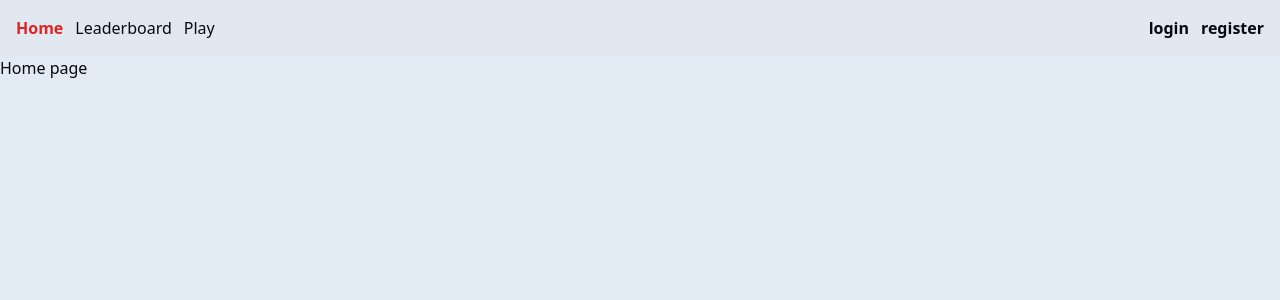
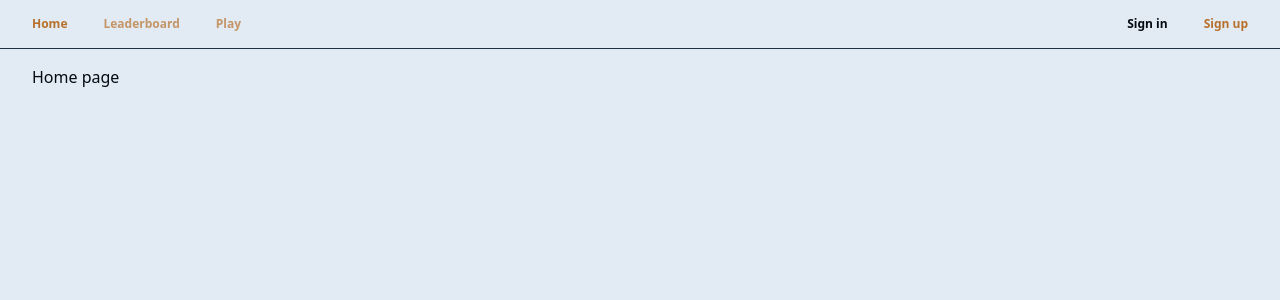
Before and after one commit to wvovaw/the-button, a React (Vite) app: page / in a window 1280 px wide. Shown: the top 300 px of the page. Built offline with nearby package versions, Linux system fonts and the light colour scheme; no server answers; a web font is replaced by a local one.

Commit message:
Change Navbar

```diff
--- a/package.json
+++ b/package.json
@@ -42,7 +42,6 @@
     "zod": "^3.22.4"
   },
   "devDependencies": {
-    "@tailwindcss/forms": "^0.5.6",
     "@types/node": "^20.8.2",
     "@types/react": "^18.2.15",
     "@types/react-dom": "^18.2.7",
@@ -50,6 +49,7 @@
     "@typescript-eslint/parser": "^6.0.0",
     "@vitejs/plugin-react-swc": "^3.3.2",
     "autoprefixer": "^10.4.16",
+    "class-variance-authority": "^0.7.0",
     "eslint": "^8.51.0",
     "eslint-config-prettier": "^9.0.0",
     "eslint-import-resolver-typescript": "^3.6.1",
@@ -61,7 +61,9 @@
     "postcss": "^8.4.31",
     "prettier": "^3.0.3",
     "prettier-plugin-tailwindcss": "^0.5.5",
+    "tailwind-merge": "^1.14.0",
     "tailwindcss": "^3.3.3",
+    "tailwindcss-animate": "^1.0.7",
     "typescript": "^5.0.2",
     "vite": "^4.4.5",
     "vite-plugin-eslint": "^1.8.1"
--- a/src/layouts/BaseLayout.tsx
+++ b/src/layouts/BaseLayout.tsx
@@ -1,11 +1,11 @@
 import { Outlet } from "react-router-dom";
-import Navigation from "@/modules/Navigation";
+import Navbar from "../modules/Navbar";
 
 export function BaseLayout() {
   return (
     <>
-      <Navigation />
-      <main>
+      <Navbar />
+      <main className="container mt-4">
         <Outlet />
       </main>
     </>
--- /dev/null
+++ b/src/modules/Navbar/components/Link.tsx
@@ -0,0 +1,30 @@
+import { NavigationMenuLink, navigationMenuTriggerStyle } from "@/components/ui/NavigationMenu";
+import { Link, useMatch } from "react-router-dom";
+import { type ReactNode } from "react";
+import { cn } from "@/lib/utils";
+import { Button } from "@/components/ui/Button";
+
+interface NavbarLinkProps {
+  children: ReactNode;
+  className?: string;
+  to: string;
+}
+export function NavbarLink({ children, className, to, ...rest }: NavbarLinkProps) {
+  const match = useMatch(to);
+  return (
+    <Button variant="link" className={cn("text-base font-semibold hover:no-underline", className)} asChild>
+      <NavigationMenuLink
+        {...rest}
+        className={cn(
+          navigationMenuTriggerStyle(),
+          "text-primary/70 hover:bg-transparent hover:text-primary focus:bg-transparent focus:text-primary data-[active]:bg-transparent data-[active]:text-primary",
+          className,
+        )}
+        active={!!match}
+        asChild
+      >
+        <Link to={to}>{children}</Link>
+      </NavigationMenuLink>
+    </Button>
+  );
+}
--- /dev/null
+++ b/src/modules/Navbar/index.tsx
@@ -0,0 +1,89 @@
+import { useAuth } from "@/hooks/useAuth";
+import { useNavigate } from "react-router-dom";
+import {
+  NavigationMenu,
+  NavigationMenuContent,
+  NavigationMenuItem,
+  NavigationMenuList,
+} from "@/components/ui/NavigationMenu";
+import { NavbarLink } from "./components/Link";
+import {
+  DropdownMenu,
+  DropdownMenuItem,
+  DropdownMenuContent,
+  DropdownMenuTrigger,
+  DropdownMenuSeparator,
+} from "@/components/ui/DropdownMenu";
+import { ChevronDown, LogOut, SettingsIcon } from "lucide-react";
+
+export default function Navbar() {
+  return (
+    <NavigationMenu className="max-w-full justify-between border-b border-border px-4 py-1">
+      <NavigationMenuList>
+        <NavigationMenuItem>
+          <NavbarLink to="/">Home</NavbarLink>
+        </NavigationMenuItem>
+
+        <NavigationMenuItem>
+          <NavbarLink to="/leaderboard">Leaderboard</NavbarLink>
+        </NavigationMenuItem>
+
+        <NavigationMenuItem>
+          <NavbarLink to="/play">Play</NavbarLink>
+        </NavigationMenuItem>
+      </NavigationMenuList>
+      <UsernameOrLogin className="" />
+    </NavigationMenu>
+  );
+}
+
+function UsernameOrLogin({ className }: { className: string }) {
+  const authCtx = useAuth();
+  const navigate = useNavigate();
+  if (authCtx?.user?.accessToken)
+    return (
+      <NavigationMenuList className={className}>
+        <NavigationMenuItem>
+          <DropdownMenu>
+            <DropdownMenuTrigger className="group flex items-center my-2 text-foreground">
+                <span className="text-base font-normal">{authCtx?.user?.name}</span>
+                <ChevronDown
+                  className="relative top-[1px] ml-1 h-3 w-3 transition-transform duration-200 group-data-[state=open]:rotate-180"
+                  aria-hidden="true"
+                />
+            </DropdownMenuTrigger>
+            <DropdownMenuContent className="w-56">
+              <DropdownMenuItem disabled className="cursor-pointer">
+                <SettingsIcon className="mr-2 h-4 w-4" />
+                <span>Settings</span>
+              </DropdownMenuItem>
+              <DropdownMenuSeparator />
+              <DropdownMenuItem
+                className="cursor-pointer"
+                onClick={() => authCtx.signOut(() => navigate("/", { replace: true }))}
+              >
+                <LogOut className="mr-2 h-4 w-4" />
+                <span>Logout</span>
+              </DropdownMenuItem>
+            </DropdownMenuContent>
+          </DropdownMenu>
+          <NavigationMenuContent></NavigationMenuContent>
+        </NavigationMenuItem>
+      </NavigationMenuList>
+    );
+  else
+    return (
+      <NavigationMenuList>
+        <NavigationMenuItem>
+          <NavbarLink className="text-foreground" to="/login">
+            Sign in
+          </NavbarLink>
+        </NavigationMenuItem>
+        <NavigationMenuItem>
+          <NavbarLink className="text-primary" to="/register">
+            Sign up
+          </NavbarLink>
+        </NavigationMenuItem>
+      </NavigationMenuList>
+    );
+}
--- a/src/modules/Navigation/components/NavigationLink.tsx
+++ /dev/null
@@ -1,17 +0,0 @@
-import { Link, useMatch } from "react-router-dom";
-import { type ReactNode } from "react";
-
-interface NavigationLinkProps {
-  children: ReactNode;
-  to: string;
-}
-export function NavigationLink({ children, to, ...rest }: NavigationLinkProps) {
-  const match = useMatch(to);
-  return (
-    <>
-      <Link to={to} {...rest} className={`${match ? "font-bold text-red-600" : "font-medium hover:text-red-400"} `}>
-        {children}
-      </Link>
-    </>
-  );
-}
--- a/src/modules/Navigation/components/NavigationMenu.tsx
+++ /dev/null
@@ -1,19 +0,0 @@
-import { NavigationLink } from "./NavigationLink";
-
-export function NavigatinMenu() {
-  return (
-    <>
-      <ul className="flex flex-row gap-3">
-        <li>
-          <NavigationLink to="/">Home</NavigationLink>
-        </li>
-        <li>
-          <NavigationLink to="/leaderboard"> Leaderboard </NavigationLink>
-        </li>
-        <li>
-          <NavigationLink to="/play"> Play </NavigationLink>
-        </li>
-      </ul>
-    </>
-  );
-}
--- a/src/modules/Navigation/components/UserMenu.tsx
+++ /dev/null
@@ -1,27 +0,0 @@
-import { useAuth } from "@/hooks/useAuth";
-import { useNavigate } from "react-router-dom";
-
-export default function UserMenu() {
-  const authCtx = useAuth();
-  const navigate = useNavigate();
-  if (authCtx?.user?.accessToken)
-    return (
-      <span className="flex gap-3">
-        <div className="font-semibold">{authCtx.user.name}</div>
-        <button className="text-xs" onClick={() => authCtx.signOut(() => navigate("/", { replace: true }))}>
-          logout
-        </button>
-      </span>
-    );
-  else
-    return (
-      <div className="space-x-3">
-        <button className="font-semibold" onClick={() => navigate("/login")}>
-          login
-        </button>
-        <button className="font-semibold" onClick={() => navigate("/register")}>
-          register
-        </button>
-      </div>
-    );
-}
--- a/src/modules/Navigation/index.tsx
+++ /dev/null
@@ -1,13 +0,0 @@
-import { NavigatinMenu } from "./components/NavigationMenu";
-import UserMenu from "./components/UserMenu";
-
-export default function Navigation() {
-  return (
-    <>
-      <nav className="flex justify-between bg-slate-200 p-4">
-        <NavigatinMenu />
-        <UserMenu />
-      </nav>
-    </>
-  );
-}
```
Also changed, not shown: 1 other file (tests, documents, lock files or other folders).
